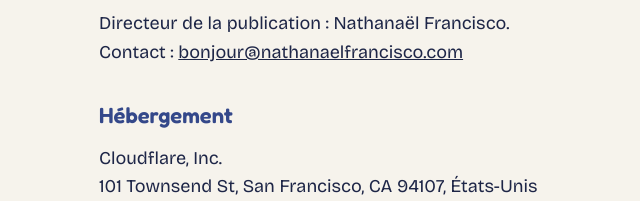
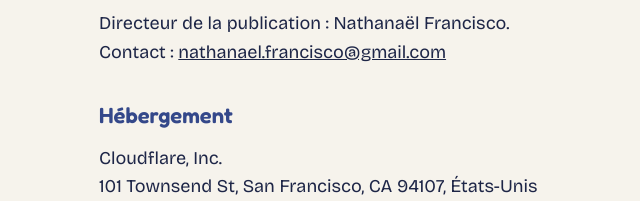
Before and after one commit to nathanaelf2k/si-on-gratte-un-peu, a plain HTML site: page mentions-legales.html in a window 1280 px wide. Shown: the part 352-553 px from the top of the page, 161-801 px from the left. Drawn offline with Linux system fonts and the light colour scheme.

Commit message:
Contact des mentions légales
Co-Authored-By: Claude Opus 5.5 <noreply@anthropic.com>
Claude-Session: https://claude.ai/code/session_015iv3KpxhMXj8G8yvpMH9o3

```diff
--- a/mentions-legales.html
+++ b/mentions-legales.html
@@ -20,7 +20,7 @@
     <h3>Éditeur du site</h3>
     <p>Ce site est édité par Inhérente Compagnie, collectif artistique sans structure juridique, pour présenter le spectacle « Si on gratte un peu ».</p>
     <p>Directeur de la publication : Nathanaël Francisco.<br>
-    Contact : <a href="mailto:bonjour@nathanaelfrancisco.com">bonjour@nathanaelfrancisco.com</a></p>
+    Contact : <a href="mailto:nathanael.francisco@gmail.com">nathanael.francisco@gmail.com</a></p>
 
     <h3>Hébergement</h3>
     <p>Cloudflare, Inc.<br>101 Townsend St, San Francisco, CA 94107, États-Unis<br>
```
